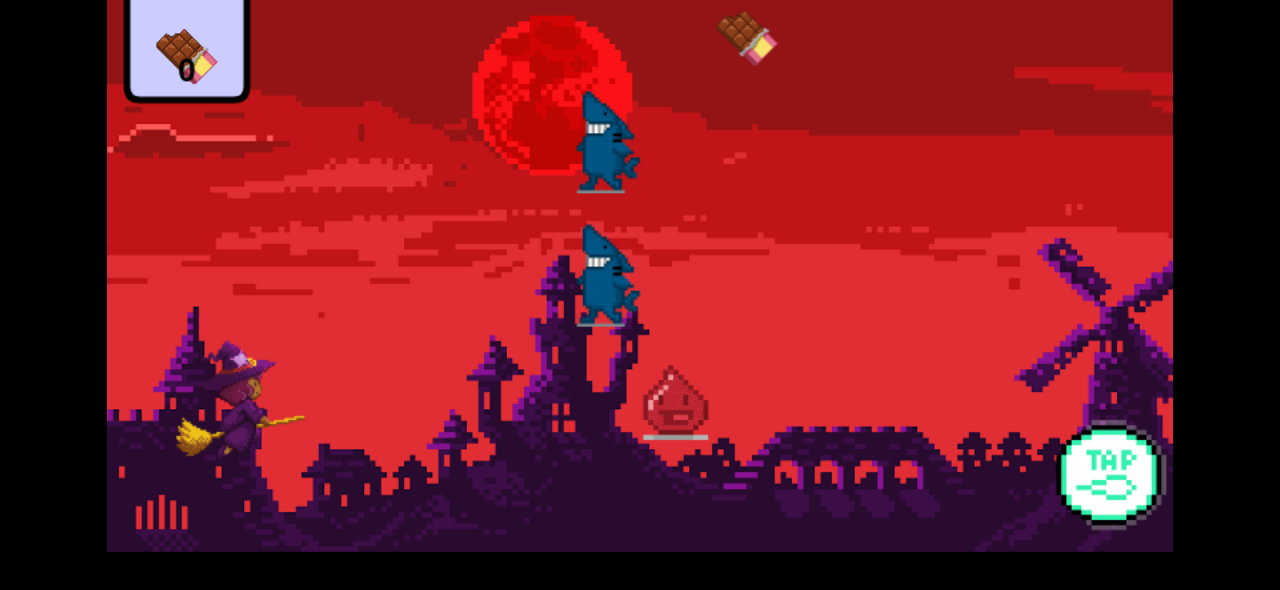
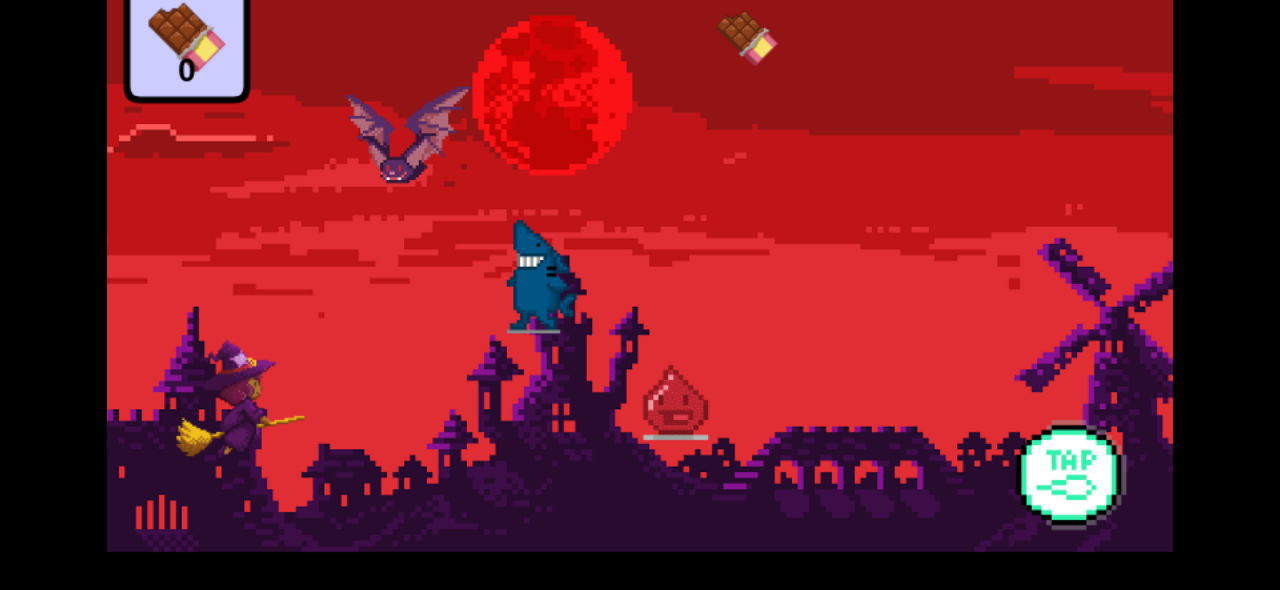
Before and after one commit to tennyagustin/DefenseWitchDemo, a plain HTML site: page index.html in a window 1280 px wide. Drawn offline with Linux system fonts and the light colour scheme.

Commit message:
refactored index and gui for better implementation

```diff
--- a/index.html
+++ b/index.html
@@ -29,6 +29,7 @@
 				.controls(true)
 				.touch();
 
+				/*
 				Q.input.touchControls({
 					controls: [ [],
 								[],
@@ -36,15 +37,14 @@
 								[],
 								['fire','a']]
 				});
-
 				if(Q.inputs['fire']) {
 					Player.shoot();
 				}
+				*/
 
 				//turn off gravity
 				Q.gravityY = 0;
 				Q.gravityX = 0;
-
 				//constants
 				Q.SPRITE_CHOCOLATE = 2;
 				Q.SPRITE_PLAYER = 4;
@@ -53,116 +53,54 @@
 				Q.SPRITE_GROUND = 32;
 				Q.SPRITE_UI = 64;
 
-				Q.Sprite.extend("Player", {
-					init: function(p) {
-						this._super(p, {
-							asset: "flyingcutiewitch.png",
-							x: 100,
-							y: 300,
-							scale: .3,
-							type: Q.SPRITE_PLAYER,
-						});
-						//this.add('2d, stepControls');
-
-						//Q.input.on("fire", this, "shoot");
-
-						this.on("drag");
-						this.on("touchEnd");
-					},
-
-					drag: function(touch) {
-						this.p.dragging = true;
-						this.p.x = touch.origX + touch.dx;
-						this.p.y = touch.origY + touch.dy;
-					},
-
-					touchEnd: function(touch) {
-						this.p.dragging=false;
-					 },
-
-					shoot: function() {
-						var p = this.p;
-						this.stage.insert(new Q.Bullet({
-							x: p.x,
-							y: p.y - p.w/2,
-							vx: 300
-						}))
-					}
-				});
-
-				Q.Sprite.extend("Bullet", {
-					init: function(p) {
-						this._super(p, {
-							type: Q.SPRITE_BULLET,
-							asset: "magicblob.png",
-							vx: 300
-						});
-						this.add('2d');
-					},
-					/*step: function(dt) {
-						//destroy when out of range
-						if(this.p.x => 1110) {
-							this.destroy();
-						}
-					} */
-				})
-
 				//enable touch
 				Q.touch(Q.SPRITE_PLAYER | Q.SPRITE_CHOCOLATE | Q.SPRITE_UI);
 				//Q.touch(Q.SPRITE_CHOCOLATE);
-
 				//set scene with elements
 				Q.scene("level",function(stage){
 
 					//generate level
 					var level = new Q.Level();
 
+					//generate shoot button
+					var shootbutton = new Q.ShootButton();
+
 					//generate player
-					var player = stage.insert(new Q.Player());
+					var player = new Q.Player();
 
 					//generate chocolate
 					var chocolate1 = new Q.Chocolate();
 
 					//generate enemies
 					var hemoglob1 = new Q.Enemy(
-					Q._extend({x: 600, y: 200}, Q.enemyTypes['sharkguy'])
+					Q._extend({x: 600, y: 300}, Q.enemyTypes['hemoglob'])
 					);
 					var sharkguy1 = new Q.Enemy(
-					Q._extend({x:600, y: 100}, Q.enemyTypes['sharkguy'])
+					Q._extend({x:600, y: 200}, Q.enemyTypes['sharkguy'])
 					);
-					var sharkguy2 = new Q.Enemy(
-					Q._extend({x:600, y:300}, Q.enemyTypes['hemoglob'])
+					var vampbat1 = new Q.Enemy(
+					Q._extend({x:600, y:100}, Q.enemyTypes['vampy'])
 					);
 
 					//insert background
 					stage.insert(level);
 
 					//insert shoot button
-					stage.insert(new Q.UI.Button({
-						asset: "tapbutton.png",
-						type: Q.SPRITE_UI,
-						y: 360,
-						x: 750,
-						scale: 0.75,
-					}, function() {
-						Q.Player.shoot();
-					}));
+					stage.insert(shootbutton);
 
 					//insert actors
 					stage.insert(player);
+					stage.insert(hemoglob1);
 					stage.insert(sharkguy1);
-					stage.insert(hemoglob1);
-					stage.insert(sharkguy2);
+					stage.insert(vampbat1);
 					stage.insert(chocolate1);
 
 					//sidepanel for chocolate collection
 					var sidePanel = new Q.SidePanel();
 					stage.insert(sidePanel);
 				})
-
 				//element assets
-				Q.load("nighttimebg.png, redskybg.png, magicblob.png, flyingcutiewitch.png, sharkguy.gif, hemoglob.gif, chocolate.png, tapbutton.png", function(){
-
+				Q.load("nighttimebg.png, redskybg.png, magicblob.png, flyingcutiewitch.png, sharkguy.gif, hemoglob.gif, chocolate.png, vampbat.png, tapbutton.png", function(){
 					//chocolate counter, no lives yet
 					Q.state.reset({chocolate: 0, lives: 3});
 					Q.stageScene("level");
@@ -170,7 +108,6 @@
 			}
 			);
 
-
 		</script>
 	</body>
 </html>
--- a/scripts/witchy-enemies.js
+++ b/scripts/witchy-enemies.js
@@ -8,8 +8,13 @@ Q.enemyTypes = {
 	},
 	sharkguy: {
 		asset: 'sharkguy.gif',
-		vx: -45,
-		scale: .45,
+		vx: -55,
+		scale: .5,
+	},
+	vampy: {
+		asset: 'vampbat.png',
+		vx: -75,
+		scale: .55,
 	}
 },
 
@@ -24,7 +29,7 @@ Q.enemyTypes = {
 		step: function(dt) {
 			if(this.p.x<=120) {
 				this.destroy();
-				console.log('You are a bloody mess!');
+				console.log('They got you!');
 				Q.stageScene('level')
 			}
 		}
--- a/scripts/witchy-gameplay.js
+++ b/scripts/witchy-gameplay.js
@@ -6,14 +6,8 @@ Quintus.WitchyGameplay = function(Q) {
 				type: Q.SPRITE_GROUND,
 				x: 600/2,
 				y: 400/2,
-				//w: 900,
-				//h: 700
 				});
 
-			this.on("touch");
 		},
-		touch: function(touch) {
-			console.log("you touched the ground");
-		}
 	});
 }
--- a/scripts/witchy-gui.js
+++ b/scripts/witchy-gui.js
@@ -24,11 +24,13 @@ Quintus.WitchyGUI = function(Q) {
 						var chocolate = new Q.Sprite({
 							asset: 'chocolate.png',
 							x: 60,
-							y: 40,
+							y: 25,
+							scale: 1.25,
 						});
 						this.stage.insert(chocolate);
 
 						this.totalChocolate = new Q.UI.Text({
+
 							x: 60,
 							y: 40,
 							label: "0"
@@ -39,16 +41,72 @@ Quintus.WitchyGUI = function(Q) {
 					},
 					refreshStats: function() {
 						this.totalChocolate.p.label = Q.state.get("chocolate") + "";
-					}
+					},
 });
 
-			/*
-			Q.UI.Button.extend("ShootButton", {
+			Q.Sprite.extend("Player", {
+					init: function(p) {
+						this._super(p, {
+							asset: "flyingcutiewitch.png",
+							x: 100,
+							y: 300,
+							scale: .3,
+							type: Q.SPRITE_PLAYER,
+						});
+						//this.add('2d, stepControls');
+						//Q.input.on("fire", this, "shoot");
+						this.on("drag");
+						this.on("touchEnd");
+					},
+					drag: function(touch) {
+						this.p.dragging = true;
+						this.p.x = touch.origX + touch.dx;
+						this.p.y = touch.origY + touch.dy;
+					},
+					touchEnd: function(touch) {
+						this.p.dragging=false;
+					 },
+					shoot: function() {
+						var p = this.p;
+						this.stage.insert(new Q.Bullet({
+							x: p.x,
+							y: p.y - p.w/2,
+							vx: 300
+						}))
+					}
+				});
+
+
+			Q.Sprite.extend("ShootButton", {
+					init: function() {
+						this._super({
+							asset: "tapbutton.png",
+							type: Q.SPRITE_UI,
+							y: 360,
+							x: 720,
+							scale: 0.75,
+					});
+					this.on("touch");
+				},
+				touch: function(touch) {
+					console.log("you touched it, good job");
+		}
+		});
+
+		Q.Sprite.extend("Bullet", {
 				init: function(p) {
-					this._super(p, {
-						asset: "tapbutton.png"
-			}, function() {
-				Q.Player.shoot();
+						this._super(p, {
+							type: Q.SPRITE_BULLET,
+							asset: "magicblob.png",
+							vx: 300
+						});
+					this.add('2d');
+					},
+					/*step: function(dt) {
+						//destroy when out of range
+						if(this.p.x => 1110) {
+							this.destroy();
+						}
+					} */
 			})
-			*/
 };
```
Also changed, not shown: images/vampbat.png (added).
